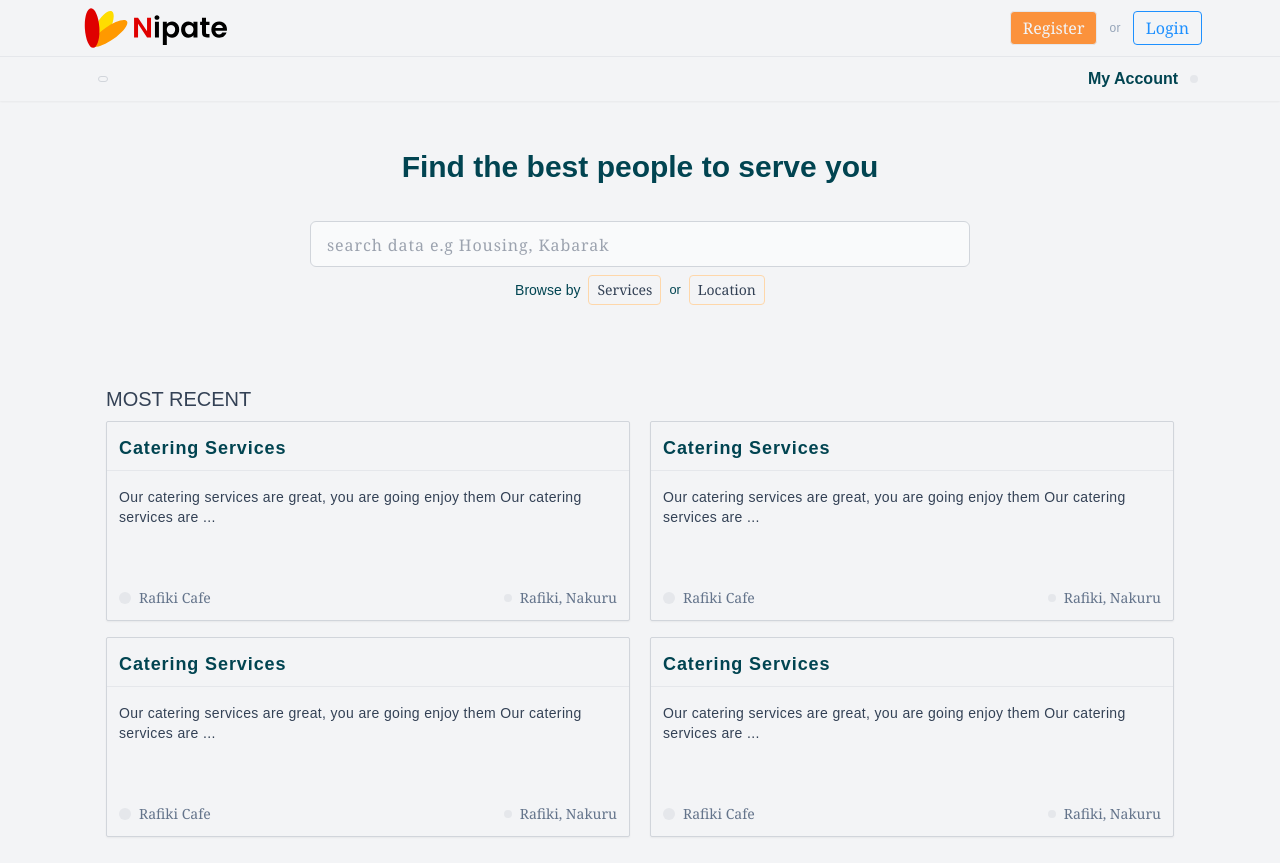
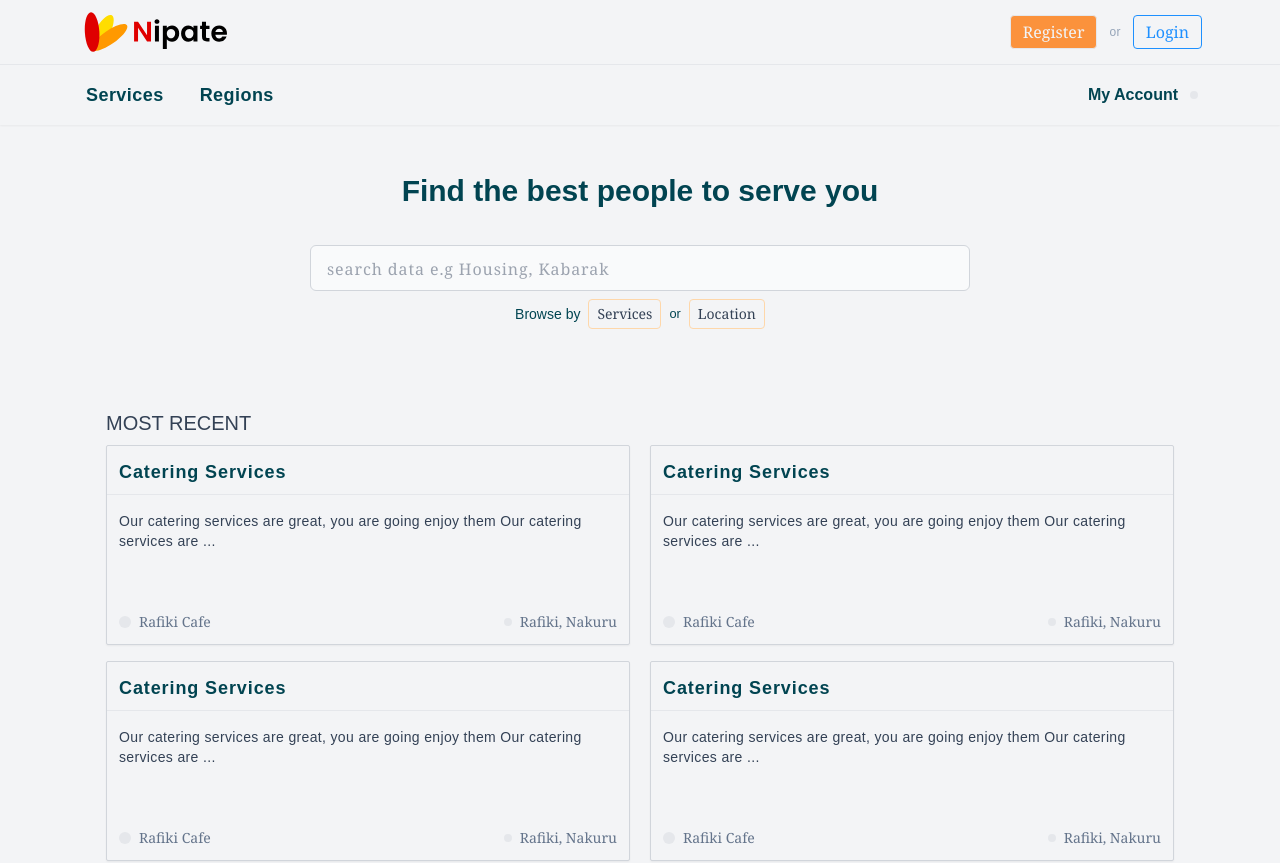
Before and after one commit to Amos-Ditto/NipateWebapp, a Vue app: page / in a window 1280 px wide. Shown: the top 863 px of the page. Built offline with nearby package versions, Linux system fonts and the light colour scheme.

Commit message:
chore: Update Navigation bar

```diff
--- a/src/components/Layouts/MainDropDown.vue
+++ b/src/components/Layouts/MainDropDown.vue
@@ -1,5 +1,29 @@
 <template>
-    <div class="w-full py-2 px-4">
-        <p>Hello</p>
+    <div class="w-full px-1 grid grid-cols-2 gap-x-4 sm:gap-x-8">
+        <div class="services-links flex flex-col gap-y-3">
+            <div class="title w-full flex flex-row items-center gap-x-1">
+                <h3 class="hover:text-steelblue text-sm sm:text-lg font-bold tracking-wide transition-colors duration-300 cursor-pointer">Services</h3>
+                <div class="i-mdi-chevron-down"></div>
+            </div>
+        </div>
+        <div class="regions-links flex flex-col gap-y-3">
+            <div class="title w-full flex flex-row items-center gap-x-1">
+                <h3 class="hover:text-steelblue text-sm sm:text-lg font-bold tracking-wide transition-colors duration-300 cursor-pointer">Regions</h3>
+                <div class="i-mdi-chevron-down"></div>
+            </div>
+        </div>
+        <!-- <div class="account-links flex flex-col gap-y-3">
+            <div class="title w-full flex flex-row items-center gap-x-1">
+                <h3 class="hover:text-steelblue text-lg font-bold tracking-wide transition-colors duration-300 hover:underline cursor-pointer">Services</h3>
+                <div class="i-mdi-chevron-down"></div>
+            </div>
+        </div> -->
     </div>
 </template>
+
+<style scoped>
+.services-links ul li,
+.other-links ul li {
+    @apply text-sm sm:text-base font-extralight hover:underline cursor-pointer tracking-wide;
+}
+</style>
--- a/src/components/Layouts/MainTopBar.vue
+++ b/src/components/Layouts/MainTopBar.vue
@@ -47,16 +47,16 @@ const reDirectToUserAccount = (): void => {
             </div>
         </div>
         <div class="bottom-nav relative">
-            <div class="bottom-left-nav py-1 pl-[20px] flex items-center flex-row">
-                <button class="px-1 py-0.5 border border-gray-300 rounded hover:bg-gray-200" @click="opendropdown = !opendropdown">
+            <div class="bottom-left-nav px-1 flex items-center flex-row">
+                <MainDropDown />
+                <!-- <button class="px-1 py-0.5 border border-gray-300 rounded hover:bg-gray-200" @click="opendropdown = !opendropdown">
                     <div class="i-mdi-menu text-slate-600 text-2xl" v-if="!opendropdown"></div>
                     <div class="i-mdi-close text-slate-600 text-2xl" v-else="opendropdown"></div>
-                </button>
+                </button> -->
             </div>
-            <div class="bottom-left-nav flex items-center flex-row">
+            <div class="bottom-left-nav flex flex-row gap-x-6 items-center justify-between">
+                <!-- <MainDropDown /> -->
                 <ul class="flex flex-row items-center gap-4">
-                    <!-- <li>Services</li> -->
-                    <!-- <li>Requests</li> -->
                     <li @click="reDirectToUserAccount">
                         <small class="text-sm sm:text-base font-bold hover:text-steelblue">My Account</small>
                         <div class="user-avatar ml-2 p-0.5 sm:p-1 rounded-md bg-gray-200">
@@ -66,19 +66,13 @@ const reDirectToUserAccount = (): void => {
                 </ul>
             </div>
         </div>
-        <div class="menu-bar w-full min-h-[5rem] absolute top-[102%] py-1
-            shadow-md bg-gray-100 px-[8px] lg:px-[78px] transition-all duration-300"
-            v-if="opendropdown"
-        >
-            <MainDropDown />
-        </div>
     </header>
 </template>
 
 <style scoped>
 
 .top-nav {
-    @apply py-2 sm:py-1 flex flex-row justify-between w-full border-b border-gray-200 px-[8px] lg:px-[78px] transition-all duration-300;
+    @apply py-2 sm:py-2 flex flex-row justify-between w-full border-b border-gray-200 px-[8px] lg:px-[78px] transition-all duration-300;
 }
 .top-nav .top-left-nav {
     @apply flex items-center flex-row py-0.5;
@@ -100,7 +94,7 @@ const reDirectToUserAccount = (): void => {
 }
 
 .bottom-nav {
-    @apply py-2.5 flex flex-row items-center justify-between shadow-sm px-[16px] lg:px-[78px];
+    @apply py-4 flex flex-row items-center justify-between shadow-sm px-[10px] lg:px-[78px];
     transition: padding 300ms ease;
 }
 .bottom-nav button {
@@ -108,7 +102,7 @@ const reDirectToUserAccount = (): void => {
 }
 .bottom-left-nav li {
     @apply text-[#014451] px-1 text-base font-bold hover:text-steelblue cursor-pointer;
-    @apply flex items-center flex-row gap-1 transition-colors duration-200;
+    @apply flex items-center flex-row truncate gap-1 transition-colors duration-200;
 }
 
 .slide-enter-active,
```
Also changed, not shown: 1 other file (tests, documents, lock files or other folders).
